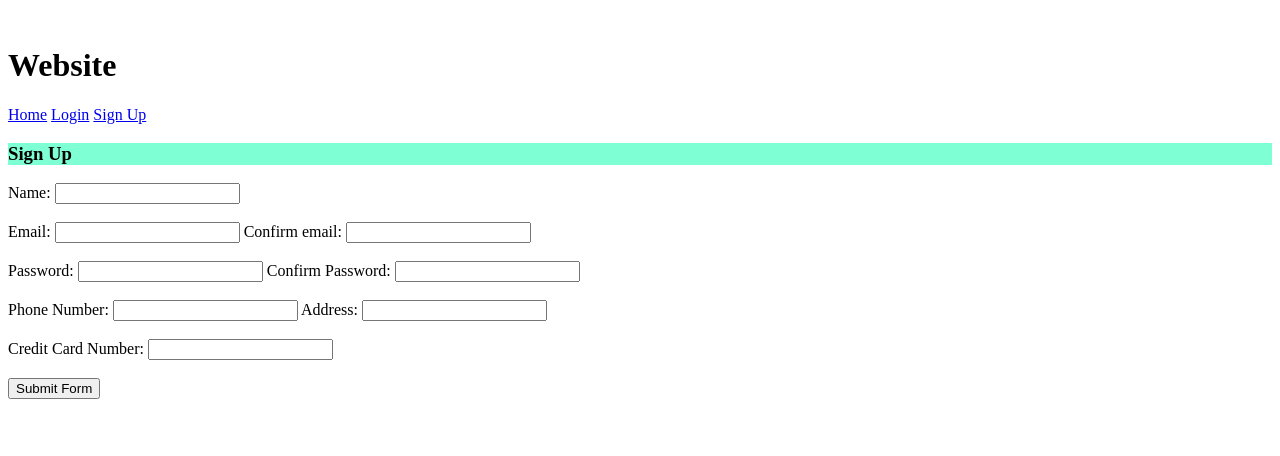
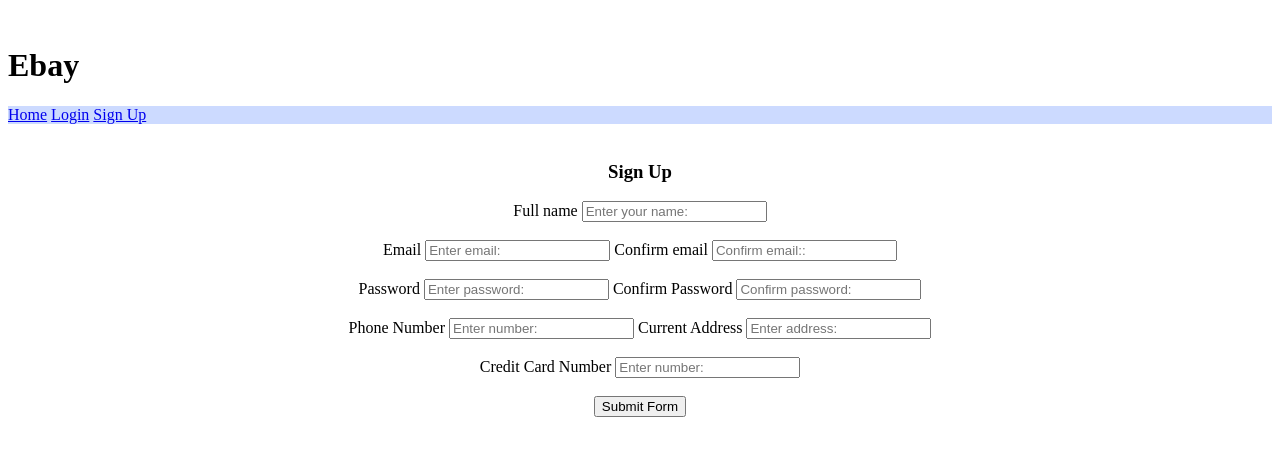
Before and after one commit to Jerrely1618/Product-Line, a Flask app: page /sign-up in a window 1280 px wide. Shown: the top 456 px of the page. Run offline with Flask 2, Linux system fonts and the light colour scheme.

Commit message:
Updated SIgnup and NavBase templates

```diff
--- a/Website/auth.py
+++ b/Website/auth.py
@@ -1,6 +1,6 @@
 #Login/Sign_up pages
 
-from flask import Blueprint,render_template,request
+from flask import Blueprint,render_template,request,flash
 
 class GuestApplication:
     name = ""
@@ -35,11 +35,16 @@
         phoneNum = request.form['phone']
         address = request.form['address']
         creditCard = request.form['Credit_card']
-        if email != VerifiedEmail:
-            print("Wrong email!")
-        if Password != VerifiedPassword:
-            print("Password wrong!")
+        if len(username) < 3:
+            flash("Name should be at least 3 characters",category="error")
+        elif email != VerifiedEmail or len(email)<3:
+            flash("Wrong email!",category="error")
+        elif Password != VerifiedPassword:
+            flash("Password wrong!",category="error")
+        elif len(Password) < 7:
+            flash("TOO Short!",category="error")
+        else:
+            flash("Application sent",category="Sucess")
+            newGuestApp = GuestApplication(username,creditCard,address,phoneNum,VerifiedEmail,VerifiedPassword)
 
-        newGuestApp = GuestApplication(username,creditCard,address,phoneNum,VerifiedEmail,VerifiedPassword)
-        return "<p>Application sent, "+ username +"</p>"
     return render_template("sign-up.html")
--- a/Website/static/general.css
+++ b/Website/static/general.css
@@ -1,3 +1,3 @@
-h3{
-    background-color: aquamarine;
+nav{
+    background-color: rgba(82, 128, 255, 0.295);
 }
--- a/Website/templates/NavBase.html
+++ b/Website/templates/NavBase.html
@@ -9,14 +9,29 @@
 
     <body>
         <br>
-            <h1>Website</h1>
+            <h1>Ebay</h1>
             <nav class="navbar">
 
                 <a href="/">Home</a>
                 <a href="/login">Login</a>
                 <a href="/sign-up">Sign Up</a>
             </nav>
-        </bar>
+            {%with messages = get_flashed_messages(with_categories = true)%}
+                {%if messages%}
+                    {%for category,message in messages%}
+                        {%if category=="error"%}
+                            <div role = "alert">
+                                {{message}}
+                            </div>
+                        {% else %}
+                            <div role = "alert">
+                                {{message}}
+                            </div>
+                        {%endif%}
+                    {%endfor%}
+                {%endif%}
+            {%endwith%}
+        </br>
         {%block body%}
         Body of the page
         {%endblock%}
--- a/Website/templates/login.html
+++ b/Website/templates/login.html
@@ -2,10 +2,10 @@
 {%block title%} Login {%endblock%}
 
 {%block body%}
-<br>
+<div align = center>
     <h3>Login</h3>
     Username: <br><input type="text" name="username"></input></br>
     Password: <br><input type="text" name="password"></input></br>
     <input type="submit"></input>
-</br>
+</div>
 {%endblock%}
--- a/Website/templates/sign-up.html
+++ b/Website/templates/sign-up.html
@@ -2,21 +2,29 @@
 {%block title%} Sign Up {%endblock%}
 
 {%block body%}
-<div>
+<div align = center>
     <h3>Sign Up</h3>
-    <form action="http://localhost:5000/sign-up" method="post">
-        Name: <input type="text" name="name"></input>
+    <form method="post">
+        <label for="name">Full name</label>
+        <input type="text" name="name" id="name" placeholder="Enter your name: "></input>
         <br></br>
-        Email: <input type="text" name="email"></input>
-        Confirm email: <input type="text" name="email_ver"></input>
+        <label for="email">Email </label>
+        <input type="email" name="email" id="email" placeholder="Enter email: "></input>
+        <label for="email_ver">Confirm email </label>
+        <input type="email" name="email_ver" id="email_ver" placeholder="Confirm email:: "></input>
         <br></br>
-        Password: <input type="text" name="password"></input>
-        Confirm Password: <input type="text" name="password_ver"></input>
+        <label for = "password">Password </label>
+        <input type="password" name="password" id="password" placeholder="Enter password: "></input>
+        <label for = "password_ver">Confirm Password </label>
+        <input type="password" name="password_ver" id="password_ver" placeholder="Confirm password: "></input>
         <br></br>
-        Phone Number: <input type="text" name = "phone"></input>
-        Address: <input type="text" name="address"></input>
+        <label for = "phone">Phone Number </label>
+        <input type="text" name = "phone" id = "phone" placeholder="Enter number: "></input>
+        <label for = "address">Current Address</label>
+        <input type="text" name="address" id="address" placeholder="Enter address: "></input>
         <br></br>
-        Credit Card Number: <input type="text" name="Credit_card"></input>
+        <label for = "Credit_card">Credit Card Number</label>
+        <input type="text" name="Credit_card" id="Credit_card" placeholder="Enter number: "></input>
         <br></br>
 
         <input type="submit" value="Submit Form"></input>
```
